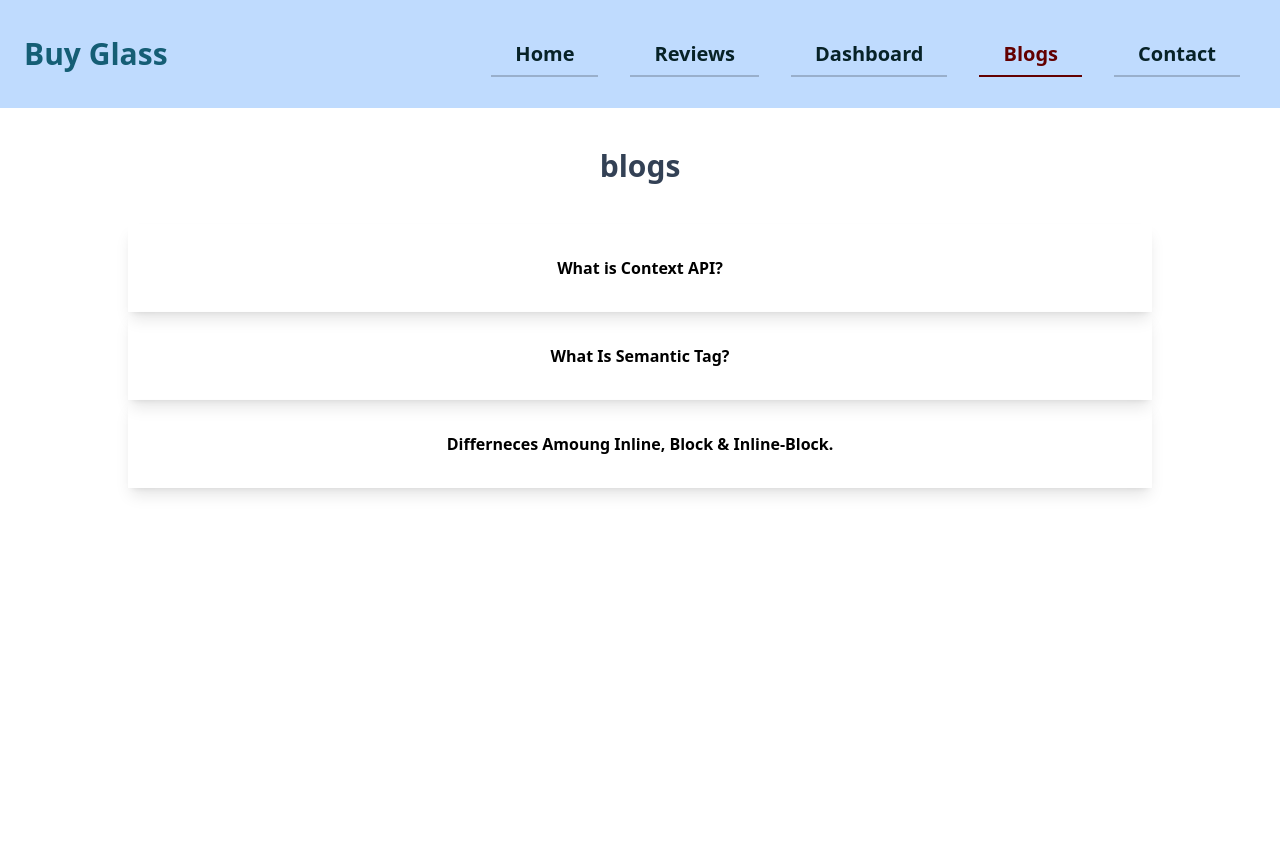
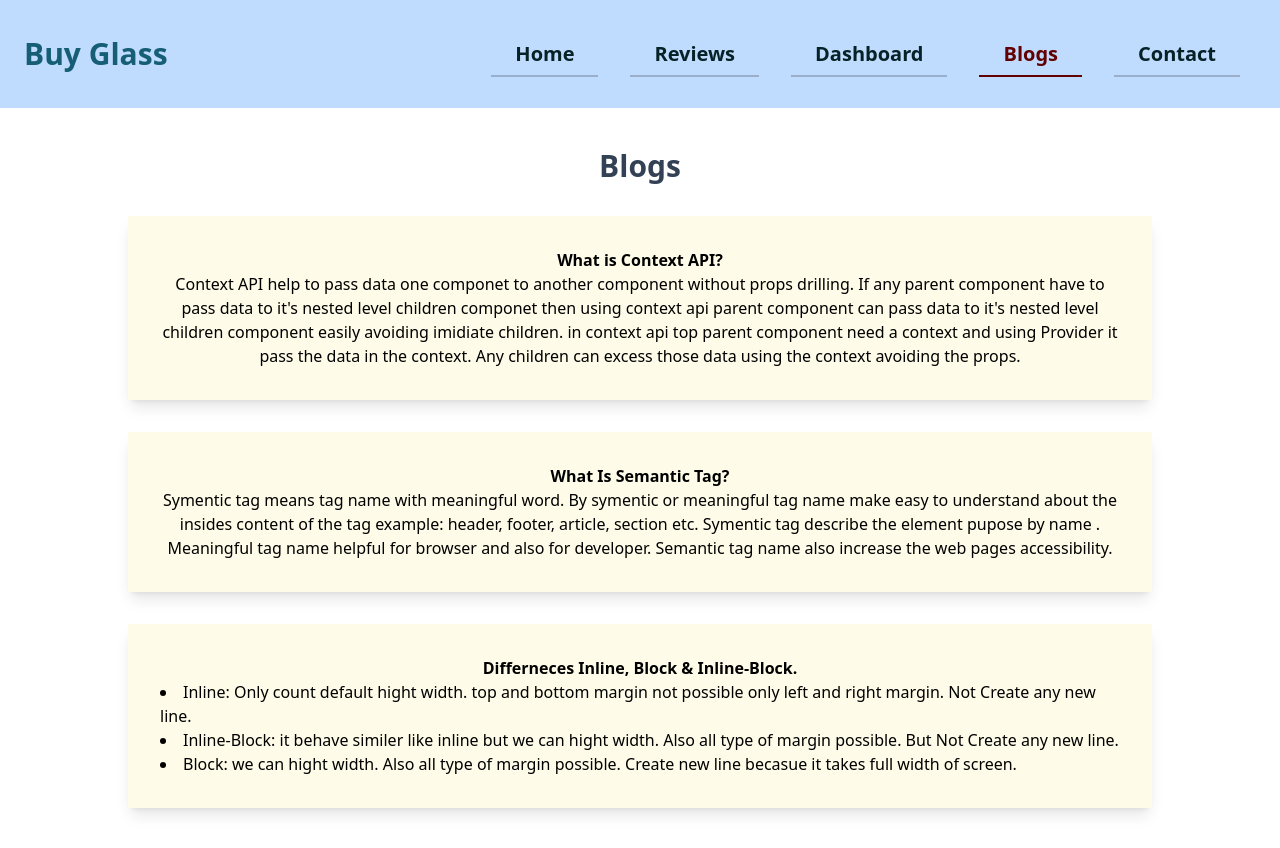
Before and after one commit to asaduzzaman599/product-analysis-website, a React (Create React App) app: page /blogs in a window 1280 px wide. Before the commit the page ends 800 px from the top, so only its background shows below. Built offline with nearby package versions, Linux system fonts and the light colour scheme.

Commit message:
Almost complete

```diff
--- a/src/Components/Blogs/Blogs.js
+++ b/src/Components/Blogs/Blogs.js
@@ -2,21 +2,25 @@ import React from 'react';
 
 const Blogs = () => {
     return (
-        <div className=' w-4/5 mx-auto'>
-            <h3 className='text-3xl font-semibold text-slate-700 my-10'>blogs</h3>
+        <div className=' w-4/5 mx-auto '>
+            <h3 className='text-3xl font-semibold text-slate-700 mt-10'>Blogs</h3>
 
 
-            <div className='p-8 shadow-lg'>
+            <div className='p-8 shadow-lg my-8 bg-yellow-50'>
                 <h2 className='font-bold'>What is Context API?</h2>
-                <p></p>
+                <p>Context API help to pass data one componet to another component without props drilling. If any parent component have to pass data to it's nested level children componet then using context api parent component can pass data to it's nested level children component easily avoiding imidiate children. in context api top parent component need a context and using Provider it pass the data in the context. Any children can excess those data using the context avoiding the props.</p>
             </div>
-            <div className='p-8 shadow-lg'>
+            <div className='p-8 shadow-lg my-8 bg-yellow-50'>
                 <h2 className='font-bold'>What Is Semantic Tag?</h2>
-                <p></p>
+                <p>Symentic tag means tag name with meaningful word. By symentic or  meaningful tag name make easy to understand about the insides content of the tag example: header, footer, article, section etc. Symentic tag describe the element pupose by name . Meaningful tag name helpful for browser and also for developer. Semantic tag name also increase the web pages accessibility. </p>
             </div>
-            <div className='p-8 shadow-lg'>
-                <h2 className='font-bold'>Differneces Amoung Inline, Block {"&"} Inline-Block.</h2>
-                <p></p>
+            <div className='p-8 shadow-lg my-8 bg-yellow-50'>
+                <h2 className='font-bold'>Differneces Inline, Block {"&"} Inline-Block.</h2>
+                <p className='text-left'>
+                    <li>Inline: Only count default hight width. top and bottom margin not possible only left and right margin. Not Create any new line.  </li>
+                    <li>Inline-Block: it behave similer like inline but we can hight width. Also all  type of margin possible. But Not Create any new line.  </li>
+                    <li>Block:  we can hight width. Also all  type of margin possible.  Create new line becasue it takes full width of screen.  </li>
+                </p>
             </div>
         </div>
     );
--- a/src/Components/Header/Header.js
+++ b/src/Components/Header/Header.js
@@ -21,7 +21,7 @@ const Header = () => {
             <div className='w-full text-right sm:text-left'>
                 <h3 className='sm:text-3xl font-bold text-cyan-800'>Buy Glass</h3>
             </div>
-            <ul className={`sm:flex justify-center w-full  absolute left-0  bg-blue-200 duration-700 sm:static ${isOpen?"top-14":"top-[-400px]"}`}>
+            <ul className={`sm:flex justify-center w-full  absolute left-0 z-10  bg-blue-200 duration-700 sm:static ${isOpen?"top-14":"top-[-400px]"}`}>
                 {
                     navLinkItem.map(navlink => <li key={navlink.name} className="my-4">
                         <NavLink to={navlink.link} className={'font-semibold text-xl px-6 py-2  mx-4'} style={({ isActive }) =>
--- a/src/Components/Home/Home.js
+++ b/src/Components/Home/Home.js
@@ -17,7 +17,7 @@ const Home = () => {
                 </div>
                 <div className='order-1 my-20'>
                     <h1 className='text-5xl font-medium text-cyan-900'>We are commited to Provide Best Sunglass to Our Customer! </h1>
-                    <p className='text-gray-500 text-2xl my-4'>Out main priority is customers comfort, safety and their trust.</p>
+                    <p className='text-gray-500 text-2xl my-8'>Our main priority is customers comfort, safety and their trust.</p>
                     <button className='py-4 px-8 rounded font-medium  text-blue-900 bg-blue-200'>Live Demo</button>
                 </div>
 
```
Also changed, not shown: 1 other file (tests, documents, lock files or other folders).
